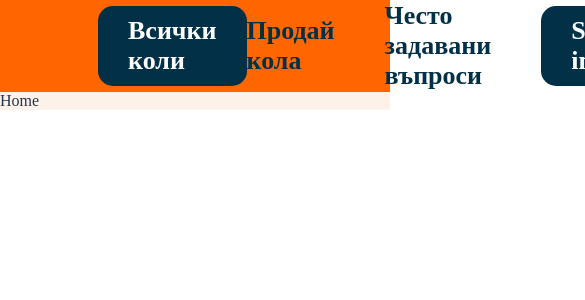
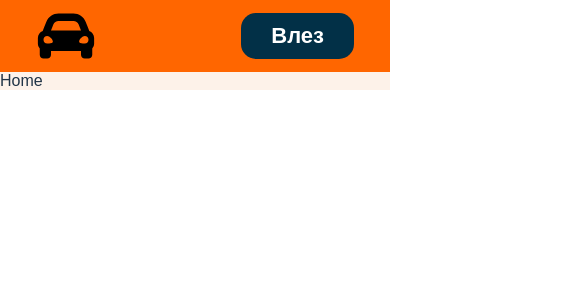
Before and after one commit to Svetlioo/bezbrakmi-client, a React (Vite) app: page / in a window 390 px wide. Shown: the top 300 px of the page, 585 px wide, since content can reach past the window. Built offline with nearby package versions, Linux system fonts and the light colour scheme.

Commit message:
Update header

```diff
--- a/src/assets/index.css
+++ b/src/assets/index.css
@@ -17,6 +17,7 @@ html {
 body {
   background-color: var(--primary-bg-color);
   font-size: 1.6rem;
+  font-family: Arial, sans-serif;
 }
 
 * {
--- a/src/components/ui/Header/Header.module.css
+++ b/src/components/ui/Header/Header.module.css
@@ -4,7 +4,7 @@
   justify-content: space-between;
   align-items: center;
   padding: 0 4.8rem;
-  height: 9.2rem;
+  height: 7.2rem;
   background-color: #ff6600;
 }
 
@@ -28,15 +28,23 @@
 .obqvi a {
   text-decoration: none;
   color: #fff;
-  font-size: 2.6rem;
+  font-size: 2.2rem;
   font-weight: bold;
 }
 
 .nav-items li:last-child,
 .obqvi a:last-child {
   background-color: #023047;
+  border-radius: 15px;
+}
+
+.obqvi a:last-child {
   padding: 1rem 3rem;
-  border-radius: 15px;
+}
+
+.register a {
+  display: inline-block;
+  padding: 1rem 3rem;
 }
 
 .nav-items li:hover,
@@ -52,3 +60,18 @@
   filter: invert(100%);
   /* Inverting it again so that the .active is not inverted when hovered. It looks weird without that option. */
 }
+
+@media (max-width: 1150px) {
+  .all-obqvi {
+    display: none;
+  }
+}
+@media (max-width: 897px) {
+  .nav-items li:nth-child(1),
+  li:nth-child(2) {
+    display: none;
+  }
+  .header {
+    padding: 0 3.6rem;
+  }
+}
--- a/src/components/ui/Header/Header.tsx
+++ b/src/components/ui/Header/Header.tsx
@@ -7,7 +7,9 @@ function Header() {
     <header className={styles.header}>
       <div className={styles.obqvi}>
         <Logo />
-        <Link to={"/"}>Всички коли</Link>
+        <Link to={"/"} className={styles["all-obqvi"]}>
+          Всички коли
+        </Link>
       </div>
 
       <nav>
@@ -18,8 +20,8 @@ function Header() {
           <li>
             <NavLink to={"/"}>Често задавани въпроси</NavLink>
           </li>
-          <li>
-            <Link to={"/register"}>Sign in</Link>
+          <li className={styles["register"]}>
+            <Link to={"/register"}>Влез</Link>
           </li>
         </ul>
       </nav>
```
